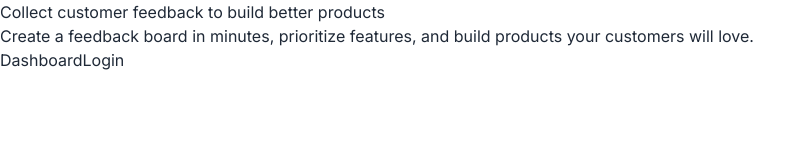
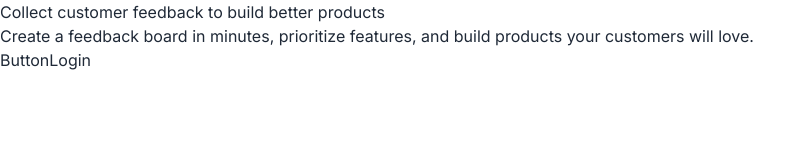
Before and after one commit to codenkill/fredfirstapplication, a Next.js app: page / in a window 1280 px wide. Shown: the top 160 px of the page, without its empty margins (0-811 px from the left). Built offline with nearby package versions, Linux system fonts and the light colour scheme.

Commit message:
Add hero and header section

```diff
--- a/app/components/ButtonLogin.js
+++ /dev/null
@@ -1,6 +0,0 @@
-
-const ButtonLogin = () => {
-    return <div>ButtonLogin</div>
-};
-
-export default ButtonLogin;
--- a/app/page.js
+++ b/app/page.js
@@ -1,17 +1,19 @@
-import Link from "next/link";
-import ButtonLogin from "./components/ButtonLogin";
+"use client"; // This must be the very first line in the file
+
+import ButtonLogin from "@/components/ButtonLogin";
 
 export default function Home() {
+  const handleClick = () => {
+    console.log("Button clicked!");
+  };
+
   return (
     <main>
       <h1>Collect customer feedback to build better products</h1>
       <div>
         Create a feedback board in minutes, prioritize features, and build products your customers will love.
       </div>
-      <Link href="/dashboard">Dashboard</Link>
-
-      {/* reactJS (JavaScript library) */}
-      <button onClick={() => console.log("Logging in...")}>Login</button>
+      <ButtonLogin />
     </main>
   );
 }
--- /dev/null
+++ b/components/ButtonLogin.js
@@ -0,0 +1,6 @@
+import Link from "next/link";
+const ButtonLogin = () => {
+    return <Link href="/dashboard">ButtonLogin</Link>
+}
+
+export default ButtonLogin;
--- a/package.json
+++ b/package.json
@@ -9,7 +9,7 @@
     "lint": "next lint"
   },
   "dependencies": {
-    "next": "^15.1.4",
+    "next": "^15.2.0-canary.13",
     "react": "^18",
     "react-dom": "^18"
   },
```
Also changed, not shown: app/example.html (deleted, +0 -13 lines), 1 other file (tests, documents, lock files or other folders).
